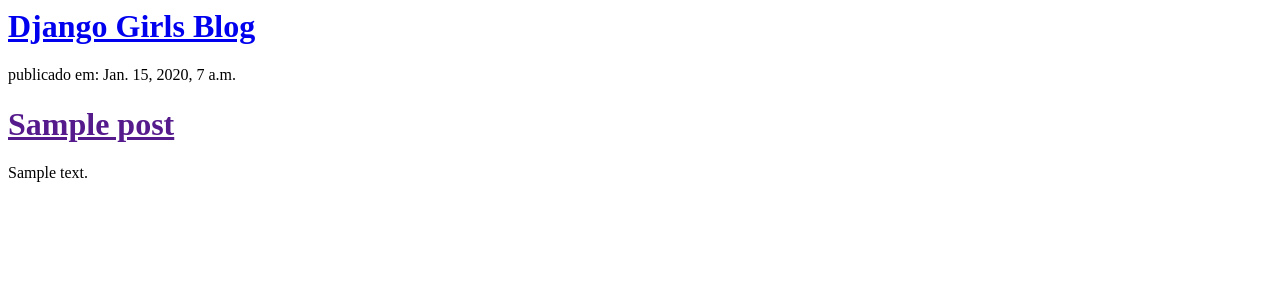
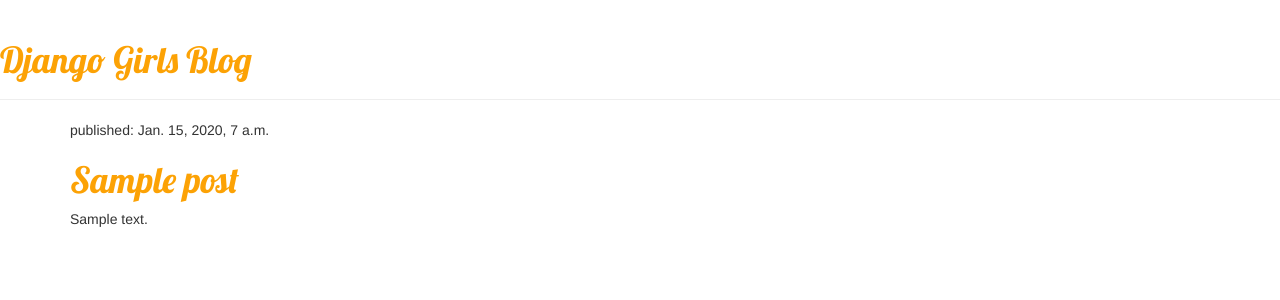
Before and after one commit to Joao-Luiz-Freitas-Rodrigues/my-first-blog, a Django app: template blog/templates/blog/post_list.html in a window 1280 px wide. Shown: the top 300 px of the page. Run offline with Django 3.2, Linux system fonts and the light colour scheme; the template is opened without the code that fills it: values that come from a table or form of the project are taken from there, others are empty; tables that the repository leaves empty hold one stand-in row (values such as "Sample post"); some libraries are stand-ins or nearby versions.

Commit message:
multipages e css

```diff
--- /dev/null
+++ b/blog/static/css/blog.css
@@ -0,0 +1,4 @@
+h1 a {
+    color: #FCA205;
+    font-family: 'Lobster';
+}
--- /dev/null
+++ b/blog/templates/blog/base.html
@@ -0,0 +1,27 @@
+{% load staticfiles %}
+<html>
+
+<head>
+    <title>Django Girls blog</title>
+    <link rel="stylesheet" href="//maxcdn.bootstrapcdn.com/bootstrap/3.2.0/css/bootstrap.min.css">
+    <link rel="stylesheet" href="//maxcdn.bootstrapcdn.com/bootstrap/3.2.0/css/bootstrap-theme.min.css">
+    <link href="//fonts.googleapis.com/css?family=Lobster&subset=latin,latin-ext" rel="stylesheet" type="text/css">
+
+    <link rel="stylesheet" href="{% static 'css/blog.css' %}">
+</head>
+
+<body>
+    <div class="page-header">
+        <h1><a href="/">Django Girls Blog</a></h1>
+    </div>
+    <div class="content container">
+        <div class="row">
+            <div class="col-md-8">
+                {% block content %}
+                {% endblock %}
+            </div>
+        </div>
+    </div>
+</body>
+
+</html>
--- a/blog/templates/blog/post_list.html
+++ b/blog/templates/blog/post_list.html
@@ -1,14 +1,11 @@
-<html>
-    <div>
-        <h1><a href="/">Django Girls Blog</a></h1>
-    </div>
+{% extends 'blog/base.html' %}
 
+{% block content %}
     {% for post in posts %}
-    <div>
-        <p>publicado em: {{ post.published_date }}</p>
-        <h1><a href="">{{ post.title }}</a></h1>
-        <p>{{ post.text|linebreaksbr }}</p>
-    </div>
+        <div>
+            <p>published: {{ post.published_date }}</p>
+            <h1><a href="{% url 'post_detail' pk=post.pk %}">{{ post.title }}</a></h1>
+            <p>{{ post.text|linebreaksbr }}</p>
+        </div>
     {% endfor %}
-
-</html>
+{% endblock %}
--- a/blog/urls.py
+++ b/blog/urls.py
@@ -3,5 +3,6 @@ from . import views
 
 urlpatterns = [
     path('', views.post_list, name='post_list'),
+    path('post/<int:pk>/', views.post_detail, name='post_detail')
 
 ]
--- a/blog/views.py
+++ b/blog/views.py
@@ -1,4 +1,4 @@
-from django.shortcuts import render
+from django.shortcuts import render, get_object_or_404
 from .models import Post
 from django.utils import timezone
 
@@ -8,3 +8,7 @@ from django.utils import timezone
 def post_list(request):
     posts = Post.objects.filter(published_date__lte=timezone.now()).order_by('published_date')
     return render(request, 'blog/post_list.html', {'posts':posts})
+
+def post_detail(request, pk):
+    post = get_object_or_404(Post,pk=pk)
+    return render(request, 'blog/post_detail.html', {'post':post})
```
Also changed, not shown: blog/templates/blog/post_detail.html (added, +13 -0 lines).
